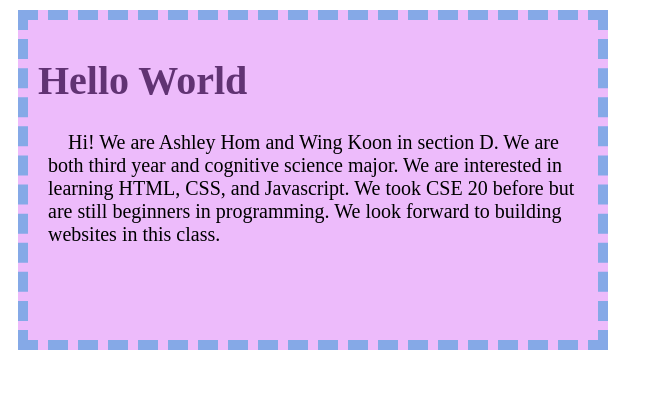
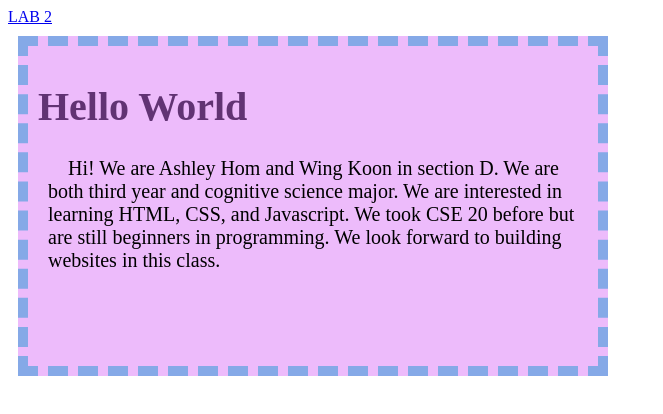
Before and after one commit to Wing-k/art101, a plain HTML site: page lab2/index_lab2.html in a window 1280 px wide. Shown: the whole page, without its empty margins (0-663 px from the left). Drawn offline with Linux system fonts and the light colour scheme.

Commit message:
Update index_lab2.html

```diff
--- a/lab2/index_lab2.html
+++ b/lab2/index_lab2.html
@@ -1,6 +1,7 @@
 <!DOCTYPE html>
 <html lang="en" dir="ltr">
     <head>
+        <a href="../art101/lab2/index_lab2.html">LAB 2</a>
         <meta charset="utf-8">
         <link rel="stylesheet" type="text/css" href="css/lab.css">
         <title>Lab 2 - My First HTML</title>
```
